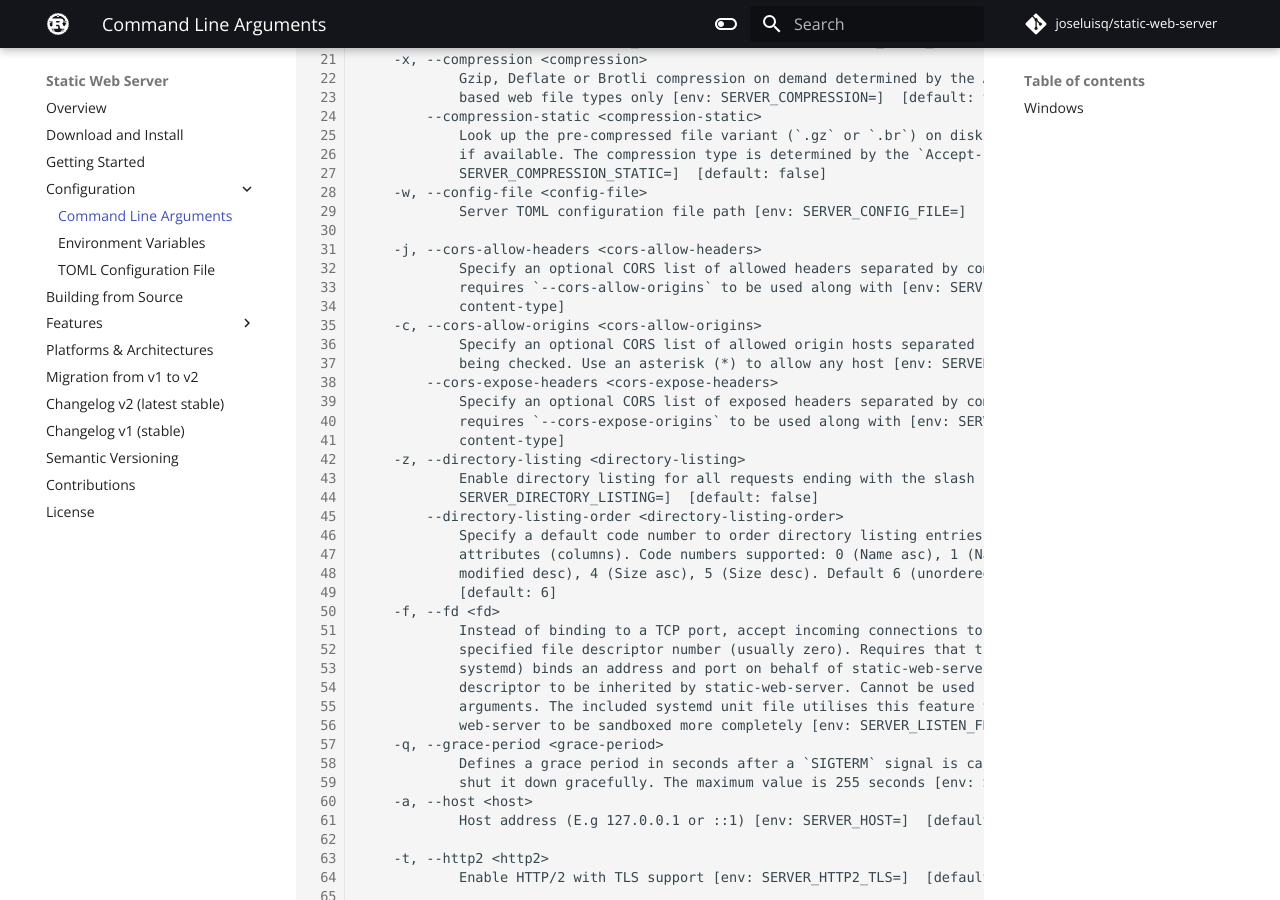
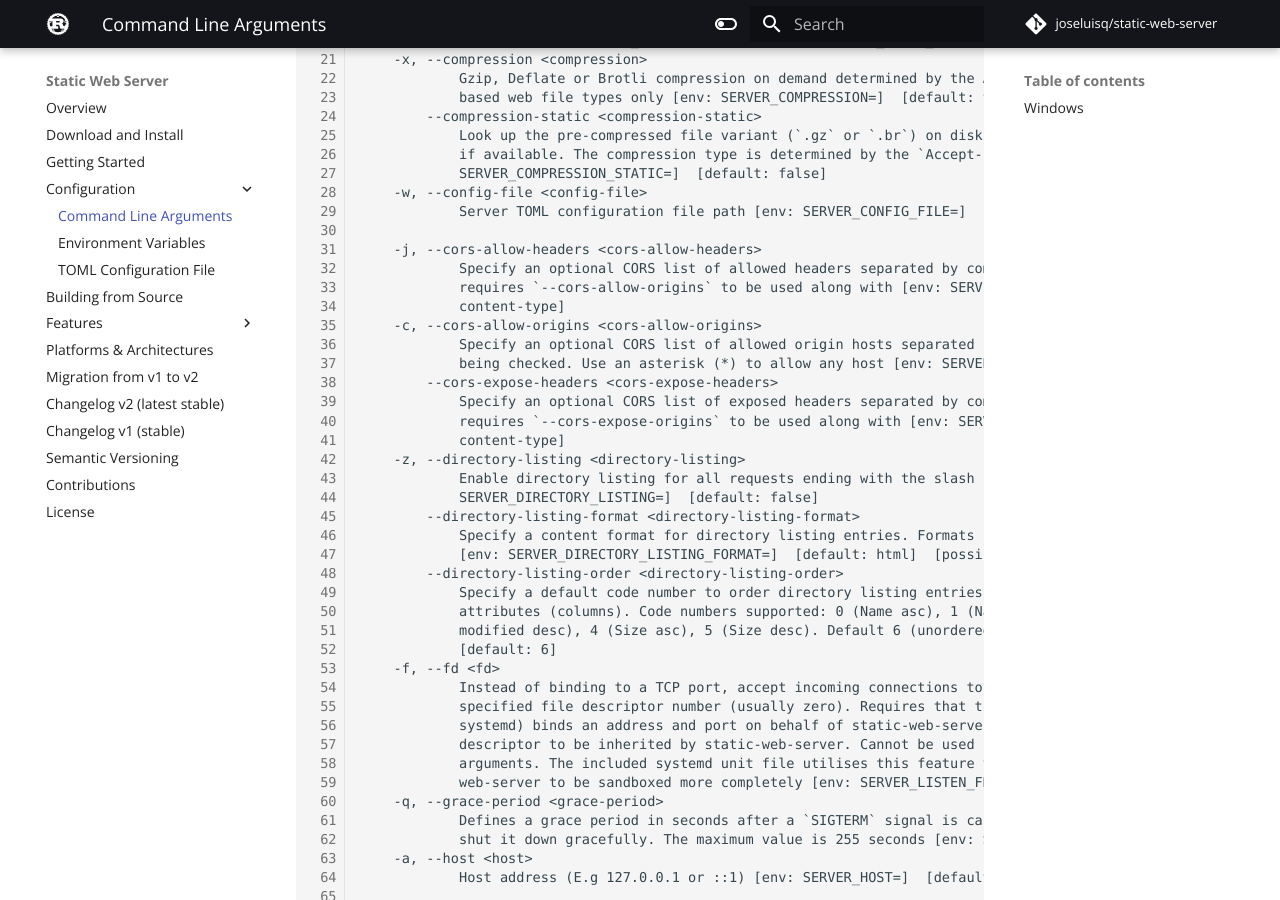
Before and after one commit to static-web-server/static-web-server, an MkDocs documentation site: the page built from docs/content/configuration/command-line-arguments.md, in a window 1280 px wide and 900 px high, scrolled down 697 px. Built offline with MkDocs 1.6.1 and Material for MkDocs 9.7.7, drawn with Linux system fonts in a browser that asks for light colours; some web fonts are replaced; comment, search, counter and statistics services are not loaded.

Commit message:
docs: directory listing format [skip ci]
refs #151

```diff
--- a/docs/content/configuration/command-line-arguments.md
+++ b/docs/content/configuration/command-line-arguments.md
@@ -39,11 +39,11 @@ OPTIONS:
             Server TOML configuration file path [env: SERVER_CONFIG_FILE=]
 
     -j, --cors-allow-headers <cors-allow-headers>
-            Specify an optional CORS list of allowed headers separated by comas. Default "origin, content-type". It
+            Specify an optional CORS list of allowed headers separated by commas. Default "origin, content-type". It
             requires `--cors-allow-origins` to be used along with [env: SERVER_CORS_ALLOW_HEADERS=]  [default: origin,
             content-type]
     -c, --cors-allow-origins <cors-allow-origins>
-            Specify an optional CORS list of allowed origin hosts separated by comas. Host ports or protocols aren't
+            Specify an optional CORS list of allowed origin hosts separated by commas. Host ports or protocols aren't
             being checked. Use an asterisk (*) to allow any host [env: SERVER_CORS_ALLOW_ORIGINS=]  [default: ]
         --cors-expose-headers <cors-expose-headers>
             Specify an optional CORS list of exposed headers separated by commas. Default "origin, content-type". It
@@ -52,6 +52,9 @@ OPTIONS:
     -z, --directory-listing <directory-listing>
             Enable directory listing for all requests ending with the slash character (‘/’) [env:
             SERVER_DIRECTORY_LISTING=]  [default: false]
+        --directory-listing-format <directory-listing-format>
+            Specify a content format for directory listing entries. Formats supported: "html" or "json". Default "html"
+            [env: SERVER_DIRECTORY_LISTING_FORMAT=]  [default: html]  [possible values: Html, Json]
         --directory-listing-order <directory-listing-order>
             Specify a default code number to order directory listing entries per `Name`, `Last modified` or `Size`
             attributes (columns). Code numbers supported: 0 (Name asc), 1 (Name desc), 2 (Last modified asc), 3 (Last
@@ -95,7 +98,7 @@ OPTIONS:
         --page50x <page50x>
             HTML file path for 50x errors. If the path is not specified or simply doesn't exist then the server will use
             a generic HTML error message [env: SERVER_ERROR_PAGE_50X=]  [default: ./public/50x.html]
-    -p, --port <port>                                          Host port [env: SERVER_PORT=]  [default: 80]
+    -p, --port <port>                                            Host port [env: SERVER_PORT=]  [default: 80]
         --redirect-trailing-slash <redirect-trailing-slash>
             Check for a trailing slash in the requested directory URI and redirect permanently (308) to the same path
             with a trailing slash suffix if it is missing [env: REDIRECT_TRAILING_SLASH=]  [default: true]
```
Also changed, not shown: docs/content/configuration/config-file.md (+6 -1 lines), docs/content/configuration/environment-variables.md (+3 -0 lines), docs/content/features/directory-listing.md (+61 -7 lines).
